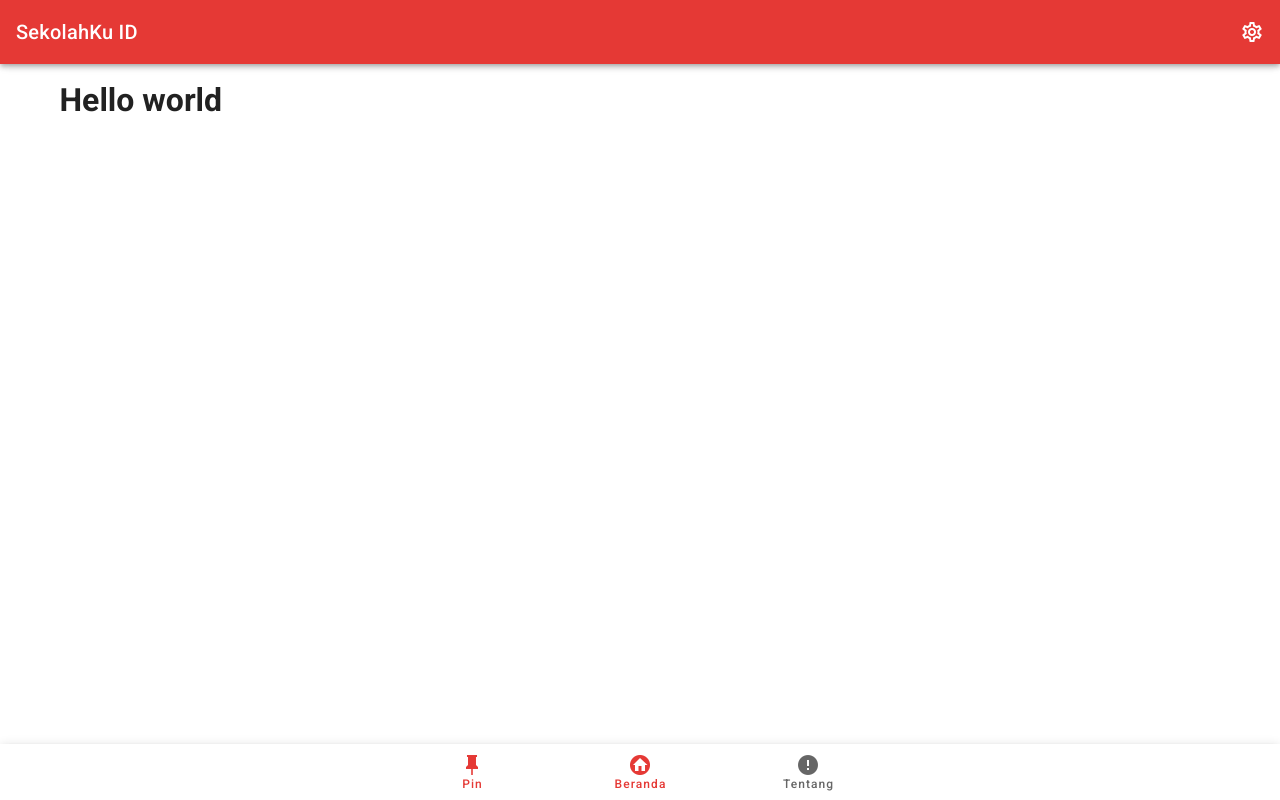
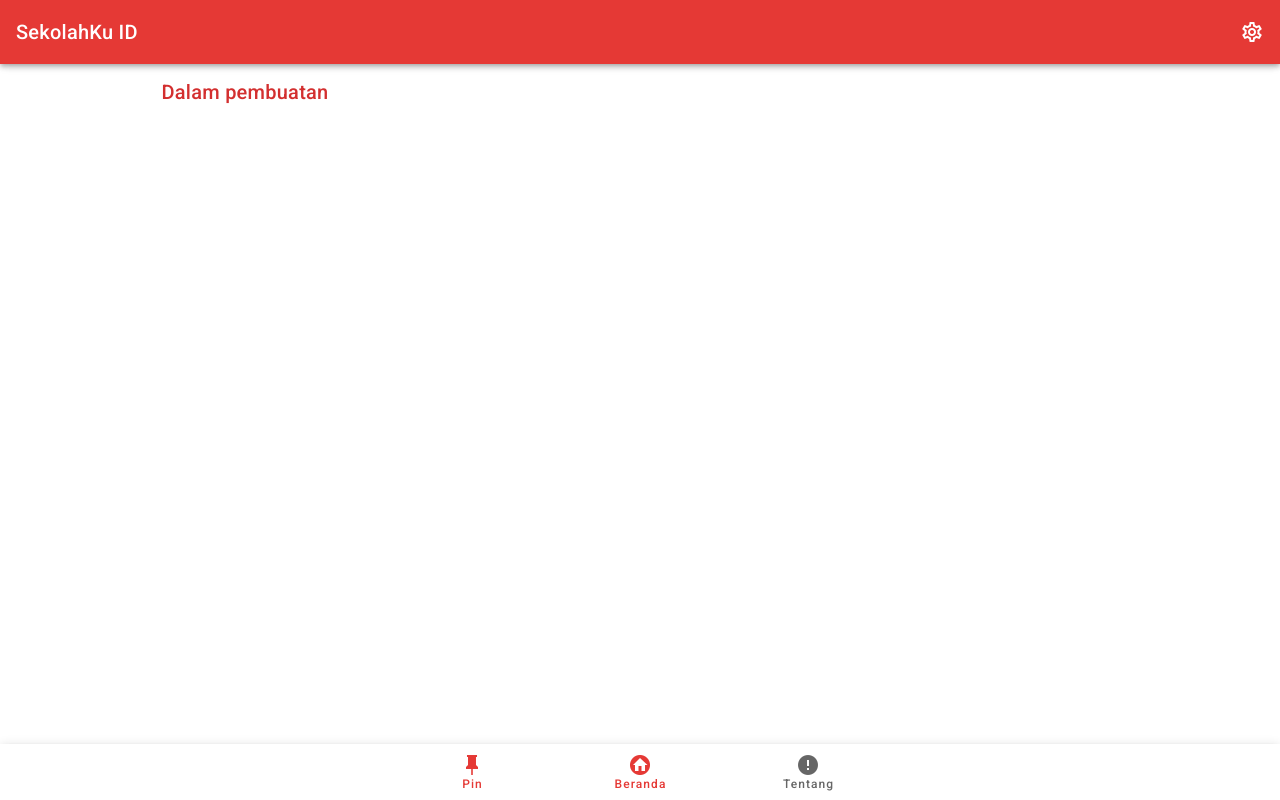
Before and after one commit to satyawikananda/Sekolahku-ID, a Vue app in the folder frontend/: page /favorite in a window 1280 px wide. Built offline with nearby package versions, Linux system fonts and the light colour scheme.

Commit message:
:zap: Change pin page

```diff
--- a/frontend/src/components/pages/Favorite.vue
+++ b/frontend/src/components/pages/Favorite.vue
@@ -1,6 +1,14 @@
 <template>
-  <v-container>
-    <h1>Hello world</h1>
+  <v-container grid-list-xl>
+    <v-layout row justify-space-between>
+      <v-flex md4>
+        <p
+          class="red--text mx text--darken-2 text-center pb-2 title font-weight-reguler"
+        >
+          Dalam pembuatan
+        </p>
+      </v-flex>
+    </v-layout>
   </v-container>
 </template>
 <script>
```
